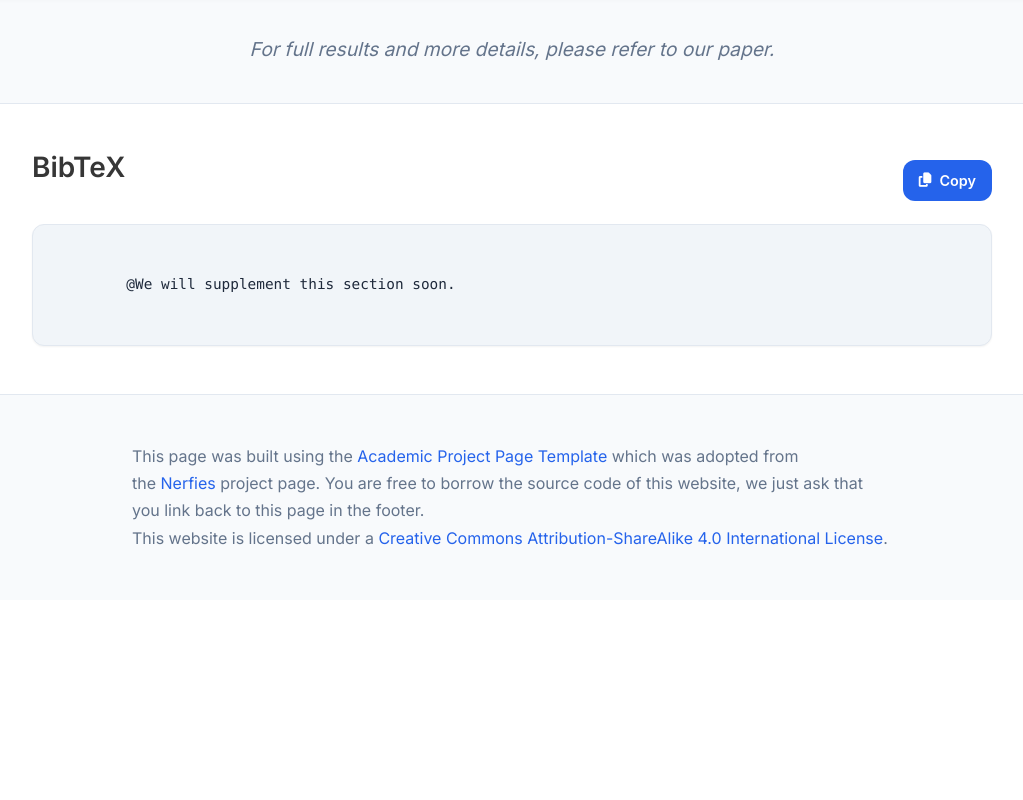
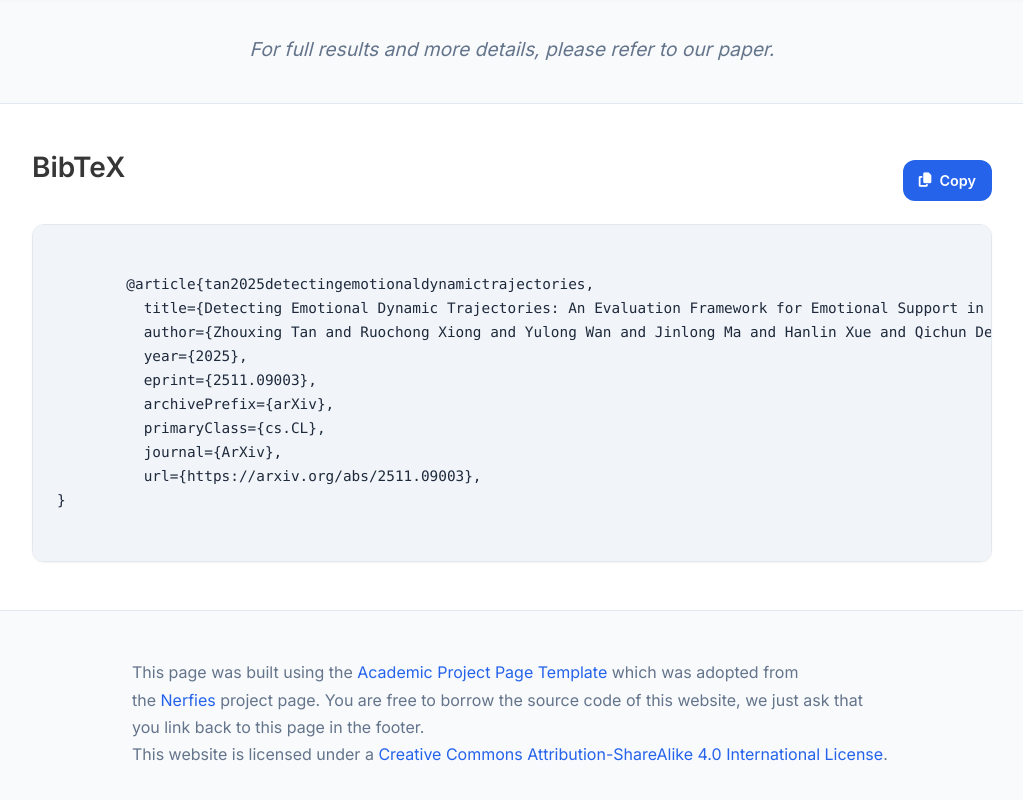
Before and after one commit to RuoChoXio/ETrajEval, a plain HTML site: page docs/index.html in a window 1280 px wide. Shown: the part 8626-9426 px from the top of the page, without its empty margins (128-1151 px from the left). Before the commit the page ends 9226 px from the top, so only its background shows below. Drawn offline with nearby package versions, Linux system fonts and the light colour scheme; some icons are missing.

Commit message:
update arxiv html and paper bibtex

```diff
--- a/docs/index.html
+++ b/docs/index.html
@@ -10,7 +10,7 @@
   <!-- TODO: Write a compelling 150-160 character description of your research -->
   <meta name="description" content="We propose a dynamic evaluation framework for emotional support in LLMs, simulating user interactions with emotional disruptions, and assessing support capabilities via Markov trajectory modeling and causal inference.">
   <!-- TODO: Add 5-10 relevant keywords for your research area -->
-  <meta name="keywords" content="Emotional Intelligence, (Large) Language Models, Emotional Support, AI">
+  <meta name="keywords" content="Emotional Intelligence, (Large) Language Models, Emotional Support, AI, Detecting, Emotional, Dynamic Trajectories">
   <!-- TODO: List all authors -->
   <meta name="author" content="Zhouxing Tan, Ruochong Xiong, Yulong Wan, JinLong Ma, Hanlin Xue, Qichun Deng, Junfei Liu">
   <meta name="robots" content="index, follow">
@@ -341,7 +341,7 @@
 
                 <!-- TODO: Update with your arXiv paper ID -->
                 <span class="link-block">
-                  <a href="https://arxiv.org/abs/<ARXIV PAPER ID>" target="_blank"
+                  <a href="https://arxiv.org/abs/2511.09003" target="_blank"
                   class="external-link button is-normal is-rounded is-dark">
                   <span class="icon">
                     <i class="ai ai-arxiv"></i>
@@ -1120,7 +1120,16 @@ Youtube video
         </button>
       </div>
       <pre id="bibtex-code"><code>
-        @We will supplement this section soon.
+        @article{tan2025detectingemotionaldynamictrajectories,
+          title={Detecting Emotional Dynamic Trajectories: An Evaluation Framework for Emotional Support in Language Models},
+          author={Zhouxing Tan and Ruochong Xiong and Yulong Wan and Jinlong Ma and Hanlin Xue and Qichun Deng and Haifeng Jing and Zhengtong Zhang and Depei Liu and Shiyuan Luo and Junfei Liu},
+          year={2025},
+          eprint={2511.09003},
+          archivePrefix={arXiv},
+          primaryClass={cs.CL},
+          journal={ArXiv},
+          url={https://arxiv.org/abs/2511.09003},
+}
         <!-- @article{YourPaperKey2024,
           title={Your Paper Title Here},
           author={First Author and Second Author and Third Author},
```
Also changed, not shown: 1 other file.
